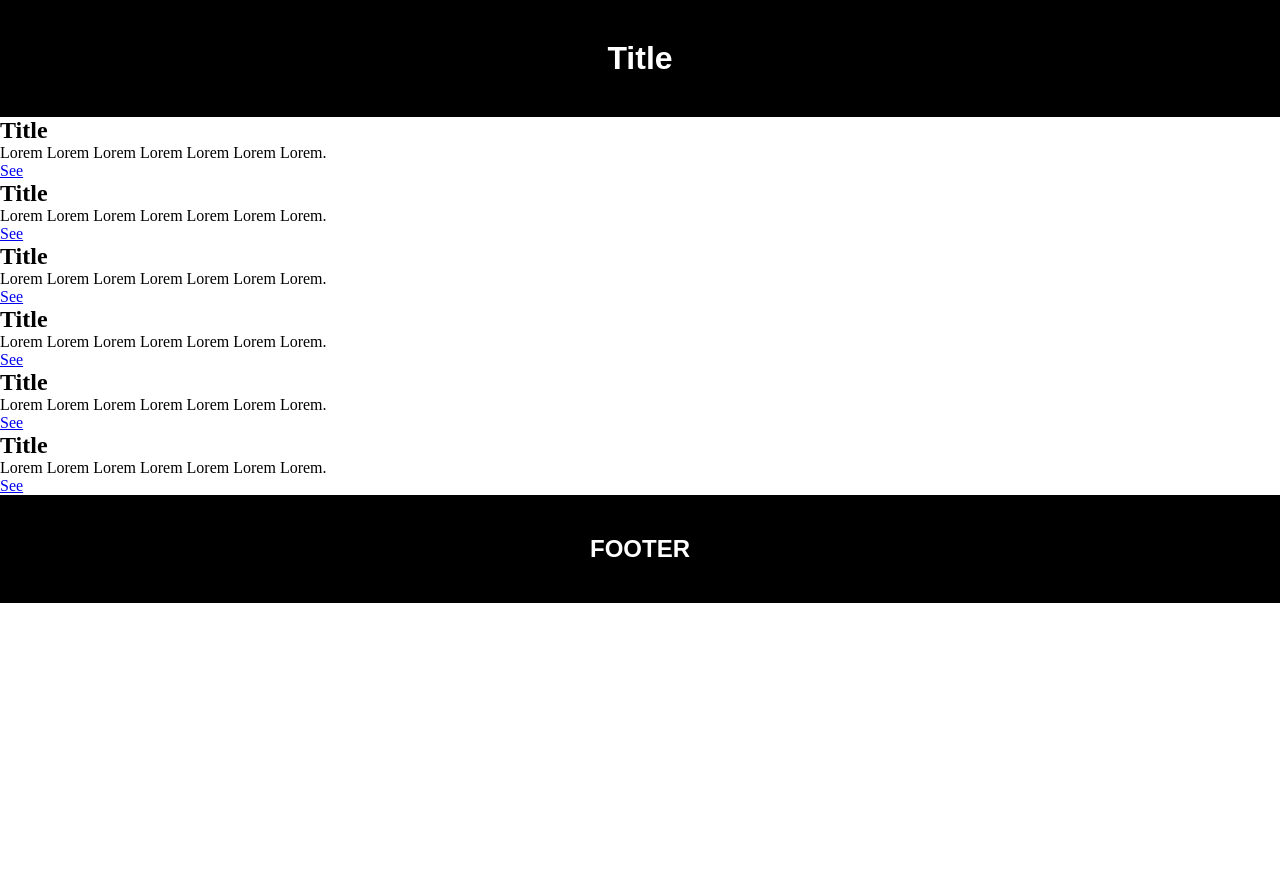
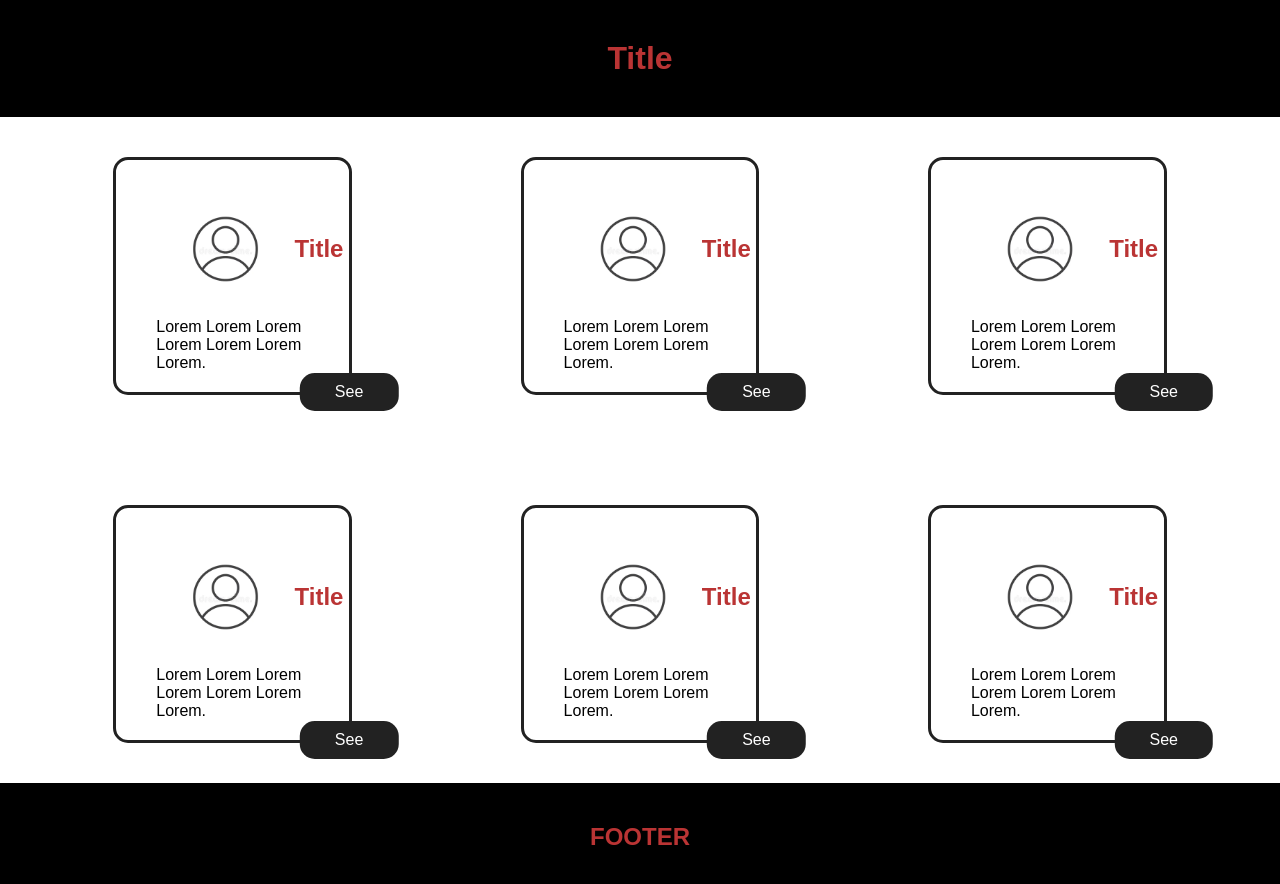
Before and after one commit to naka-git-hub/media-queries-2, a plain HTML site: page index.html in a window 1280 px wide. Before the commit the page ends 800 px from the top, so only its background shows below. Drawn offline with Linux system fonts and the light colour scheme.

Commit message:
last-uptade

```diff
--- a/assets/css/style.css
+++ b/assets/css/style.css
@@ -7,28 +7,8 @@
     padding: 0;
 }
 
-header {
-    background-color: rgb(0, 0, 0);
-    color: rgb(255, 255, 255);
-}
 
-h1 {
-    font-family: Arial, Helvetica, sans-serif;
-    color: white;
-    display: flex;
-    justify-content: center;
-    flex-wrap: wrap;
-    padding: 40px;
-}
-
-
-footer{
-    background-color: rgb(0, 0, 0);
-    color: white;
-    padding: 40px 0;
-    font-family: Arial, Helvetica, sans-serif;
-}
-
+/* Centrer le contenu du footer en utilisant l'attribut flex*/
 .center{
     display: flex;
     justify-content: center;
@@ -39,11 +19,30 @@ footer{
 -------------------------------------------------------------------------------------------------- */
 
 @media screen and (max-width: 599px) {
+footer{
+    background-color: rgb(0, 0, 0);
+    color: white;
+    padding: 40px 0;
+    font-family: Arial, Helvetica, sans-serif;
+}
+    header {
+    background-color: rgb(0, 0, 0);
+    color: rgb(255, 255, 255);
+}
+h1 {
+    font-family: Arial, Helvetica, sans-serif;
+    color: white;
+    display: flex;
+    justify-content: center;
+    flex-wrap: wrap;
+    padding: 40px;
+}
 main {
     background-color: rgb(255, 255, 255);
     padding: 20px 0;
 }
 
+/* les blocs articles sont disposés en plusieurs lignes en utilisant l'attribut flex-wrap */
 .sectionContainer {
     flex-wrap: wrap;
     width: 90%;
@@ -51,6 +50,7 @@ main {
     font-family: Arial, Helvetica, sans-serif;
 }
 
+/* Les balises <a> contenues dans les blocs div sont disposés en fonction du mouvement du conteur */
 .sectionContainer div {
     flex-wrap: wrap;
     background-color: rgb(247, 247, 247);
@@ -61,6 +61,7 @@ main {
     border-radius: 10px;
 }
 
+/* Le contenu des articles sont en flex afin de les centrer*/
 .articleContainer {
     background-color: rgb(247, 247, 247);
     width: 50%;
@@ -87,6 +88,10 @@ h2{
 p{
     display:none;
 }
+
+img {
+    display: none;
+}
 }
 
 
@@ -94,11 +99,30 @@ p{
 -----------TABLET VERSION, MIN-WIDTH DE 600PX MAX WIDTH 1023 PX DONC DE 600 à 1023px--------------
 -------------------------------------------------------------------------------------------------- */
 @media screen and (min-width: 600px) and (max-width:1023px) {
-
+footer{
+    background-color: rgb(0, 0, 0);
+    color: white;
+    padding: 40px 0;
+    font-family: Arial, Helvetica, sans-serif;
+}
+header {
+    background-color: rgb(0, 0, 0);
+    color: rgb(255, 255, 255);
+}
 main{
     background-color: rgb(217, 217, 217);
     padding: 20px 0;
 }
+h1 {
+    font-family: Arial, Helvetica, sans-serif;
+    color: white;
+    display: flex;
+    justify-content: center;
+    flex-wrap: wrap;
+    padding: 40px;
+}
+
+/* La propriété Gap permet de créer un espacement */
 .sectionContainer {
     display: flex;
     gap: 40px;
@@ -107,6 +131,8 @@ main{
     margin: auto;
     font-family: Arial, Helvetica, sans-serif;
 }
+
+/* Les bloc Article est défini avec une position relative afin de positionner les balises <a> */
 .articleContainer{
     background-color: rgb(247, 247, 247);
     width: 15%;
@@ -117,6 +143,7 @@ main{
     position: relative;
 }
 
+/* Les balises <a> ont une position absolue afin de les positionner en fonction du conteneur ayant une position absolue */
 a {
     background-color: rgb(34, 34, 34);
     border-radius: 15px;
@@ -130,4 +157,91 @@ a {
     color: white;
 }
 
+img {
+    display: none;
 }
+
+}
+
+/* -----------------------------------------------------------------------------------------------
+---------------------DESKTOP VERSION, MIN-WIDTH 1024PX DONC à PARTIR DE 1024PX----------------------------
+-------------------------------------------------------------------------------------------------- */
+
+
+@media screen and (min-width: 1024px) {
+header {
+    background-color: rgb(0, 0, 0);
+    color: rgb(186, 52, 52);
+}
+
+h1 {
+    font-family: Arial, Helvetica, sans-serif;
+    color: rgb(186, 52, 52);
+    display: flex;
+    justify-content: center;
+    flex-wrap: wrap;
+    padding: 40px;
+}
+
+main{
+    background-color: rgb(255, 255, 255);
+    padding: 20px 0;
+}
+
+footer{
+    background-color: rgb(0, 0, 0);
+    color: rgb(186, 52, 52);
+    padding: 40px 0;
+    font-family: Arial, Helvetica, sans-serif;
+}
+
+h2{
+    color: rgb(186, 52, 52);
+}
+
+/* La propriété Gap permet de créer un espacement */
+.sectionContainer {
+    display: flex;
+    gap: 70px;
+    flex-wrap: wrap;
+    width: 90%;
+    margin: auto;
+    font-family: Arial, Helvetica, sans-serif;
+}
+
+/* Les bloc Article est défini avec une position relative afin de positionner les balises <a> */
+.articleContainer{
+    background-color: rgb(255, 255, 255);
+    width: 15%;
+    border-radius: 15px;
+    padding: 20px 20px 20px 40px;
+    margin: 20px auto;
+    border: solid rgb(34, 34, 34);
+    position: relative;
+}
+
+/* Les balises <a> ont une position absolue afin de les positionner en fonction du conteneur ayant une position absolue */
+a {
+    background-color: rgb(34, 34, 34);
+    border-radius: 15px;
+    padding: 10px 35px;
+    position:absolute;
+    top: 100%;
+    left: 100%;
+    transform: translate(-50%, -50%);
+    list-style-type: none;
+    text-decoration: none;
+    color: white;
+}
+
+img {
+    width: 100%;
+}
+
+.divImgContainer {
+    width : 80%;
+    display: flex;
+    align-items: center;
+}
+
+}
--- a/index.html
+++ b/index.html
@@ -17,42 +17,60 @@
         <section class="sectionContainer">
             <!-- Création d'une classe articleContainer avec l'attribut display:flex permettant de centrer le contenu -->
             <article class="articleContainer">
-                <h2>Title</h2>
+                <div class="divImgContainer">
+                    <img src="assets/img/image.png" alt="Illustration">
+                    <h2>Title</h2>
+                </div>
                 <p>Lorem Lorem Lorem Lorem Lorem Lorem Lorem.</p>
                 <div>
                     <a href="#">See</a>
                 </div>
             </article>
             <article class="articleContainer">
-                <h2>Title</h2>
+                <div class="divImgContainer">
+                    <img src="assets/img/image.png" alt="Illustration">
+                    <h2>Title</h2>
+                </div>
                 <p>Lorem Lorem Lorem Lorem Lorem Lorem Lorem.</p>
                 <div>
                     <a href="#">See</a>
                 </div>
             </article>
             <article class="articleContainer">
-                <h2>Title</h2>
+                <div class="divImgContainer">
+                    <img src="assets/img/image.png" alt="Illustration">
+                    <h2>Title</h2>
+                </div>
                 <p>Lorem Lorem Lorem Lorem Lorem Lorem Lorem.</p>
                 <div>
                     <a href="#">See</a>
                 </div>
             </article>
             <article class="articleContainer">
-                <h2>Title</h2>
+                <div class="divImgContainer" >
+                    <img src="assets/img/image.png" alt="Illustration">
+                    <h2>Title</h2>
+                </div>
                 <p>Lorem Lorem Lorem Lorem Lorem Lorem Lorem.</p>
                 <div>
                     <a href="#">See</a>
                 </div>
             </article>
             <article class="articleContainer">
-                <h2>Title</h2>
+                <div class="divImgContainer">
+                    <img src="assets/img/image.png" alt="Illustration">
+                    <h2>Title</h2>
+                </div>
                 <p>Lorem Lorem Lorem Lorem Lorem Lorem Lorem.</p>
                 <div>
                     <a href="#">See</a>
                 </div>
             </article>
             <article class="articleContainer">
+                <div class="divImgContainer">
+                    <img src="assets/img/image.png" alt="Illustration">
                     <h2>Title</h2>
+                </div>
                 <p>Lorem Lorem Lorem Lorem Lorem Lorem Lorem.</p>
                 <div>
                     <a href="#">See</a>
```
Also changed, not shown: assets/img/image.png (added).
